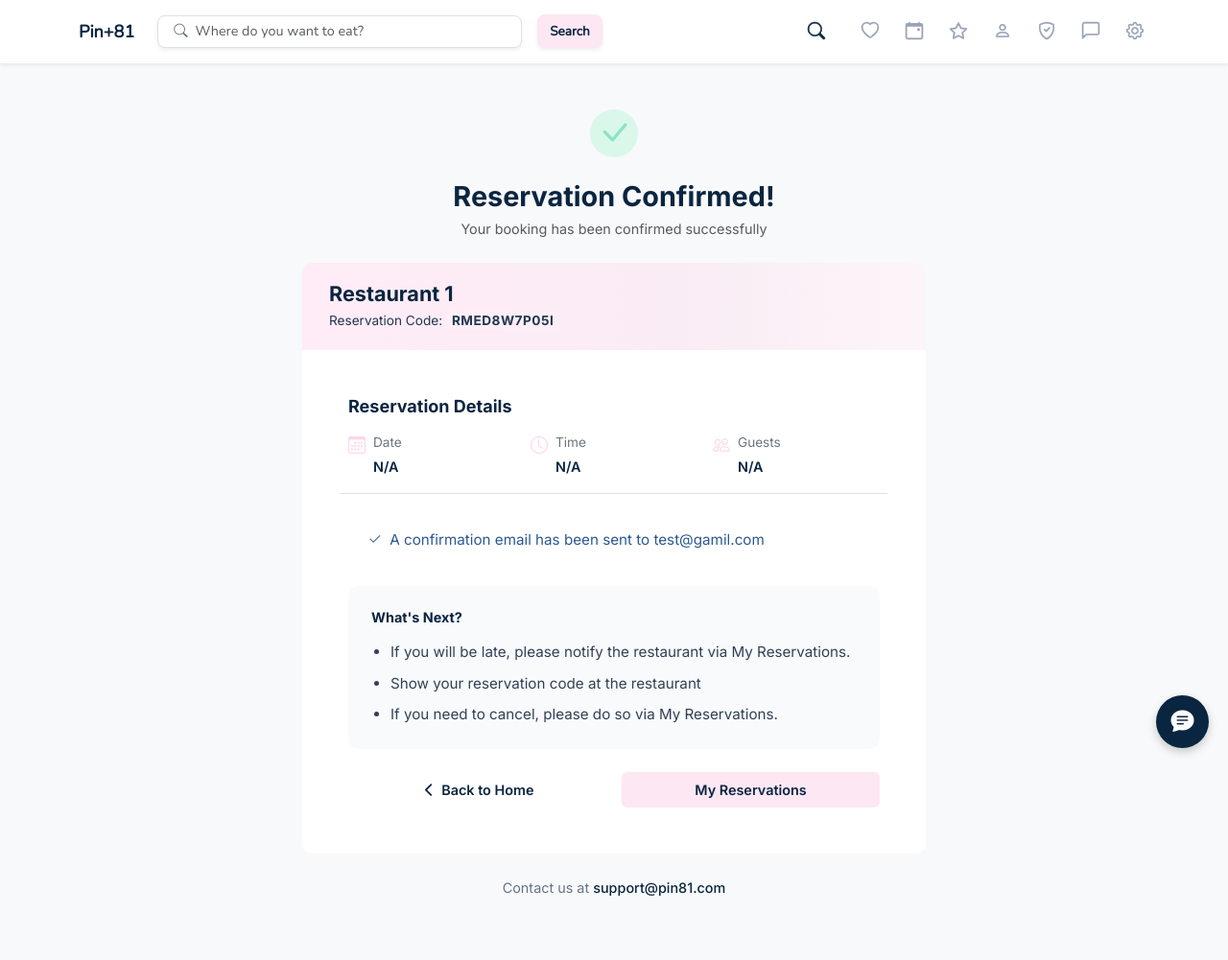
After one commit to kredo-school/kredo-school-43rd_Batch-Pin-81, a Laravel app: page /booking/confirmation in a window 1280 px wide. The commit adds this page. Shown: the whole page at 96% size. Run offline with Laravel 12, Linux system fonts and the light colour scheme; style sheets or scripts are compiled from the project's sources; some libraries are stand-ins or nearby versions.

Commit message:
frontend/customer/booking-confirmation

```diff
--- a/resources/views/auth/login.blade.php
+++ b/resources/views/auth/login.blade.php
@@ -95,7 +95,7 @@
         width: 100%;
         max-width: 500px;
         margin: 0 auto;
-        border: 1px solid #FCE7F3;
+        border: none;
         border-radius: 10px;
     }
 
--- a/resources/views/customers/restaurants/book.blade.php
+++ b/resources/views/customers/restaurants/book.blade.php
@@ -13,7 +13,7 @@
                 <a class="text-navy fw-semibold text-decoration-none hover-underline" href="{{ route('register') }}">Create an account</a>
             </p>
 
-            <form action="#" method="POST">
+            <form action="{{ route('booking.store') }}" method="POST">
                 @csrf
 
                 <div class="row g-3 mb-3">
--- /dev/null
+++ b/resources/views/customers/restaurants/booking-confirmation.blade.php
@@ -0,0 +1,193 @@
+@extends('layouts.app')
+
+@section('title', 'Book restaurant')
+
+@section('content')
+
+<div class="container py-5 bg-light" style="font-family: inter">
+    <div class="text-center mb-4">
+        <div class="d-flex align-items-center justify-content-center fs-1 success-icon-circle">
+            <i class="bi bi-check-lg"></i>
+        </div>
+        <h1 class="fw-bold h2 mb-1" style="color: #0a2540;">Reservation Confirmed!</h1>
+        <p class="text-muted">Your booking has been confirmed successfully</p>
+    </div>
+
+    <div class="card-custom bg-white">
+        <div class="card-custom-header">
+            <h4 class="mb-1 fw-bold" style="color: #0a2540;">Restaurant 1</h4>
+            <div class="confirmation-label" style="color: #0a2540;">
+                Reservation Code: <span class="confirmation-code" style="color: #0a2540;">{{ $reservation->reservastion_code ?? 'RMED8W7P05I' }}</span>
+            </div>
+        </div>
+
+        <div class="p-4 p-md-5">
+            <h5 class="fw-bold mb-3 text-primary-dark" style="color: #0a2540;">Reservation Details</h5>
+            <div class="row g-3 pb-3 mb-4 border-bottom" style="color: #0a2540;">
+                <div class="col-4 d-flex align-items-start">
+                    <i class="bi bi-calendar3 me-2 detail-icon fs-5"></i>
+                    <div>
+                        <div class="detail-label text-secondary">Date</div>
+                        <div class="fw-semibold">{{ $reservation->date ?? 'N/A' }}</div>
+                    </div>
+                </div>
+                <div class="col-4 d-flex align-items-start">
+                    <i class="bi bi-clock me-2 fs-5 detail-icon"></i>
+                    <div>
+                        <div class="detail-label text-secondary">Time</div>
+                        <div class="fw-semibold">{{ $reservation->time ?? 'N/A' }}</div>
+                    </div>
+                </div>
+                <div class="col-4 d-flex align-items-start">
+                    <i class="bi bi-people me-2 detail-icon fs-5"></i>
+                    <div>
+                        <div class="detail-label text-secondary">Guests</div>
+                        <div class="fw-semibold">{{ $reservation->guests ?? 'N/A' }}</div>
+                    </div>
+                </div>
+            </div>
+
+            <div class="email-alert mb-4 d-flex align-items-center">
+                <i class="bi bi-check2 me-2"></i>
+                <span>A confirmation email has been sent to {{ $reservation->guest_email ?? 'test@gamil.com' }}</span>
+            </div>
+
+            <div class="whats-next-box mb-4"  style="color: #0a2540;">
+                <h6 class="fw-bold mb-3">What's Next?</h6>
+                <ul>
+                    <li>If you will be late, please notify the restaurant via My Reservations.</li>
+                    <li>Show your reservation code at the restaurant</li>
+                    <li>If you need to cancel, please do so via My Reservations.</li>
+                </ul>
+            </div>
+
+            <div class="row g-3">
+                <div class="col-sm-6">
+                    <a href="#" class="btn btn-home w-100 fw-semibold custom-btn-b">
+                        <i class="fa-solid fa-chevron-left"></i>
+                        Back to Home
+                    </a>
+                </div>
+                <div class="col-sm-6">
+                    <a href="#" class="btn custom-btn-a w-100 fw-semibold" style="color: #0a2540;">My Reservations</a>
+                </div>
+            </div>
+
+        </div>
+    </div>
+
+    <div class="text-center mt-4 footer-support">
+        <p>Contact us at <a href="mailto:support@pin81.com" style="color: #0a2540;">support@pin81.com</a></p>
+    </div>
+</div>
+
+<style>
+    .success-icon-circle {
+        width: 50px;
+        height: 50px;
+        background-color: #d9f8ea;
+        color: #8ce4c6;
+        border-radius: 50%;
+        font-size: 1.5rem;
+        margin: 0 auto 1.5rem;
+    }
+
+    .card-custom {
+        background: #ffffff;
+        border: none;
+        max-width: 650px;
+        margin: 0 auto;
+        overflow: hidden;
+        border-radius: 10px;
+    }
+
+    .card-custom-header {
+        background: linear-gradient(90deg, #ffecf7 0%, #faecf4 60%, #fcf5f9 100%);
+        padding: 1.25rem 1.75rem;
+    }
+
+    .confirmation-label {
+        font-size: 0.85rem;
+        opacity: 0.9;
+    }
+
+    .confirmation-code {
+        font-weight: 700;
+        letter-spacing: 0.5px;
+        background-color: rgba(255, 255, 255, 0.15);
+        padding: 2px 6px;
+        border-radius: 4px;
+    }
+
+    .detail-label {
+        font-size: 0.85rem;
+        margin-bottom: 2px;
+    }
+
+    .detail-icon{
+        color: #fdd6eb
+    }
+
+    .email-alert {
+        color: #2c5892;
+        border-radius: 8px;
+        padding: 0.75rem 1.25rem;
+        font-size: 0.95rem;
+    }
+    .whats-next-box {
+        background-color: #f8fafc;
+        border-radius: 10px;
+        padding: 1.5rem;
+    }
+    .whats-next-box ul {
+        padding-left: 1.25rem;
+        margin-bottom: 0;
+    }
+    .whats-next-box li {
+        margin-bottom: 0.5rem;
+        color: #334155;
+        font-size: 0.95rem;
+    }
+    .whats-next-box li:last-child {
+        margin-bottom: 0;
+    }
+    .custom-btn-a {
+        background-color: #FCE7F3;
+        color: #0a2540; /* text color */
+        cursor: pointer;
+        transition: 0.3s;
+    }
+    /* mouse hover effect */
+    .custom-btn-a:hover {
+        background-color: #fdd6eb;
+        color: #0a2a5e;
+    }
+
+    .custom-btn-b {
+        background-color: transparent;
+        color: #0a2540; /* text color */
+        cursor: pointer;
+        transition: 0.3s;
+    }
+    /* mouse hover effect */
+    .custom-btn-b:hover {
+        background-color: #0a2540;
+        color: white;
+        border-color: #0a2540;
+    }
+
+    .footer-support {
+        font-size: 0.9rem;
+        color: #64748b;
+    }
+    .footer-support a {
+        color: #0b2545;
+        text-decoration: none;
+        font-weight: 500;
+    }
+    .footer-support a:hover {
+        text-decoration: underline;
+    }
+</style>
+
+@endsection
--- a/resources/views/customers/restaurants/show.blade.php
+++ b/resources/views/customers/restaurants/show.blade.php
@@ -341,9 +341,9 @@
                         </select>
                     </div>
 
-                    <button type="submit" class="btn custom-btn-a w-100 py-2.5 rounded-3 fw-semibold mb-3">
+                    <a href="{{ route('restaurant.book') }}" class="btn custom-btn-a w-100 py-2.5 rounded-3 fw-semibold text-decoration-none d-block text-center mb-3">
                         Book as a Guest
-                    </button>
+                    </a>
 
                     <a href="{{ route('login') }}"
                         class="btn custom-btn-b w-100 py-2.5 rounded-3 fw-semibold text-decoration-none d-block text-center">
--- a/routes/web.php
+++ b/routes/web.php
@@ -46,6 +46,9 @@ Route::group(['prefix' => 'customer', 'as' => 'customer.', /*'middleware' => 're
 Route::get('/restaurants/view', [RestaurantSearchController::class, 'view'])->name('restaurants.view');
 
 // Restaurant Page for customer
-Route::get('/restaurant-page', [RestaurantSearchController::class, 'show'])->name('restaurant-page.show');
-Route::get('/restaurant/booking-page', [RestaurantSearchController::class, 'displayBookingPage'])->name('restaurant.book');
-Route::post('/restaurant/book', [RestaurantSearchController::class, 'book'])->name('restaurant.book');
+Route::get('/restaurant/show', [RestaurantSearchController::class, 'show'])->name('restaurant.show');
+Route::get('/booking', [RestaurantSearchController::class, 'displayBookingPage'])->name('restaurant.book');
+Route::post('/booking-confirmation', [RestaurantSearchController::class, 'store'])->name('booking.store');
+Route::get('/booking/confirmation', function () {
+  return view('customers.restaurants.booking-confirmation');
+})->name('booking.confirmation');
```
Also changed, not shown: app/Http/Controllers/RestaurantSearchController.php (+7 -0 lines).
